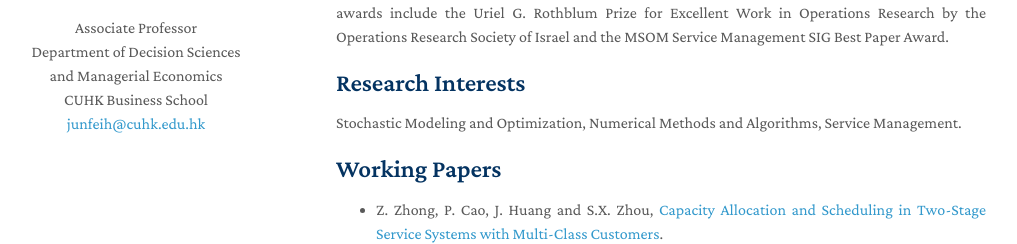
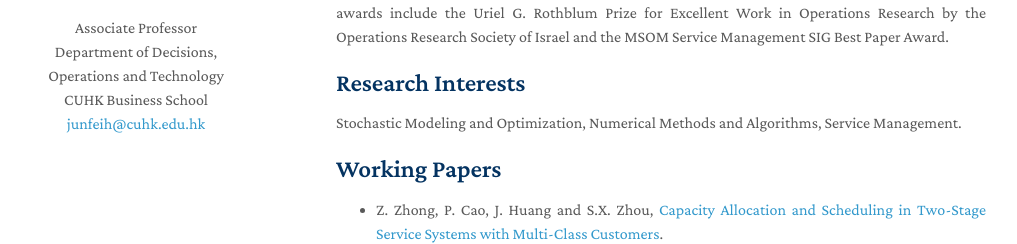
Before and after one commit to hjfcuhk/hjfcuhk.github.io, a Jekyll site: the page built from index.md, in a window 1280 px wide. Shown: the part 228-472 px from the top of the page, without its empty margins (134-1151 px from the left). Built offline with Jekyll 4.4.1, drawn with Linux system fonts in a browser that asks for light colours; nearby versions of some CDN libraries; a style sheet for code colours, icons or effects is not loaded; our own code applies the rules of GitHub Pages for plain Markdown files.

Commit message:
Update _config.yml

```diff
--- a/_config.yml
+++ b/_config.yml
@@ -1,7 +1,7 @@
 title: <a href="https://www.bschool.cuhk.edu.hk/staff/huang-junfei/">Junfei Huang</a>
 siteName: Junfei Huang | CUHK
 position: Associate Professor
-affiliation: Department of Decision Sciences and Managerial Economics<br>CUHK Business School
+affiliation: Department of Decisions, Operations and Technology<br>CUHK Business School
 email: <a href="mailto:junfeih@cuhk.edu.hk">junfeih@cuhk.edu.hk</a>
 keywords: Junfei Huang's Homepage
 google_scholar: #https://scholar.google.com/
```
